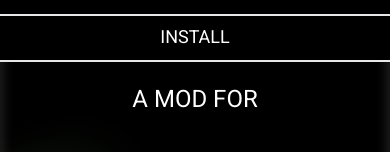
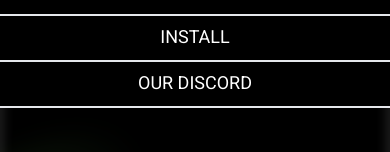
Before and after one commit to Jaxofw/h2m-website, a React (Vite) app: page /#/ in a window 390 px wide. Both pictures are taken after a click on the button 330 px from the left and 50 px from the top of the page. Shown: the part 176-328 px from the top of the page. Built offline with nearby package versions, Linux system fonts and the light colour scheme.

Commit message:
fix(navbar): add missing mobile link

```diff
--- a/src/components/Navbar.tsx
+++ b/src/components/Navbar.tsx
@@ -100,6 +100,14 @@
                 </button>
               </li>
             ))}
+            <li>
+              <button
+                className="font-heebo w-full border-b-2 py-2 text-lg hover:bg-white/20"
+                onClick={() => window.open(discord, '_blank')}
+              >
+                OUR DISCORD
+              </button>
+            </li>
           </ul>
         </div>
       )}
```
